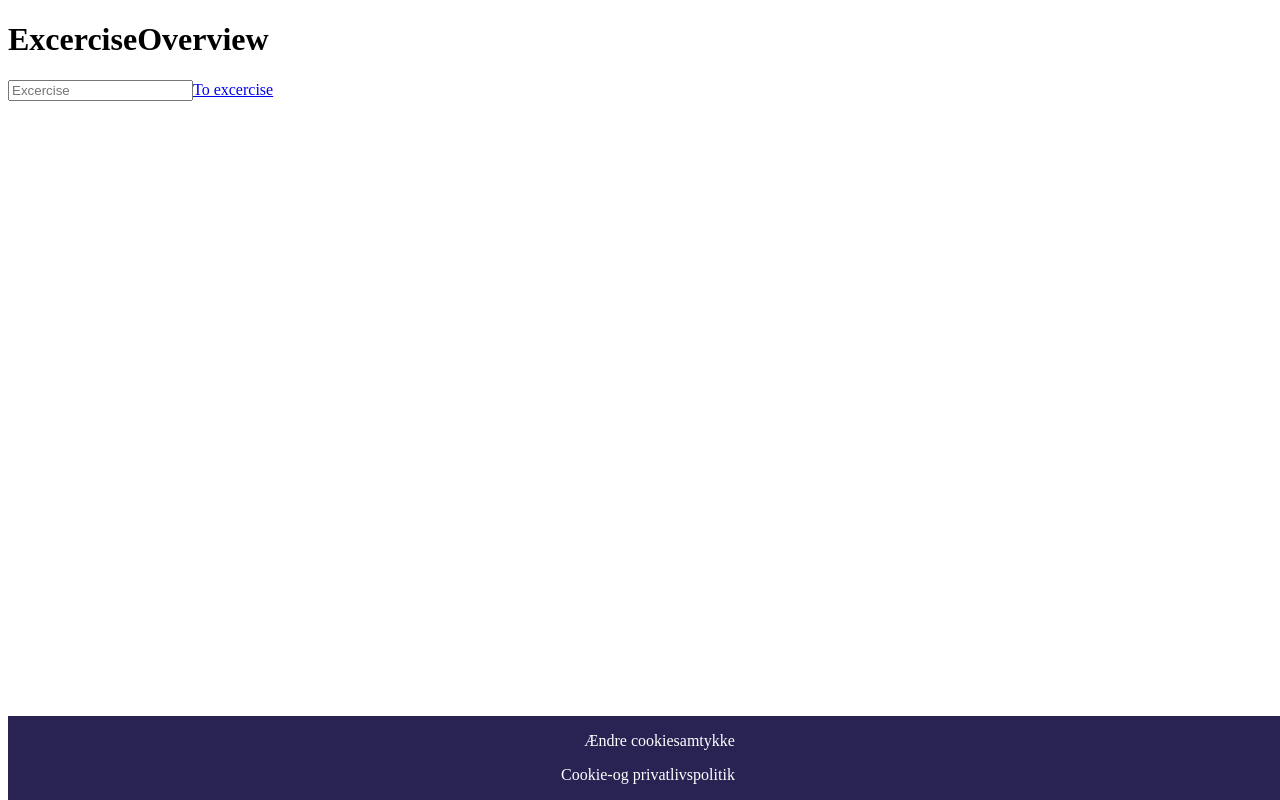
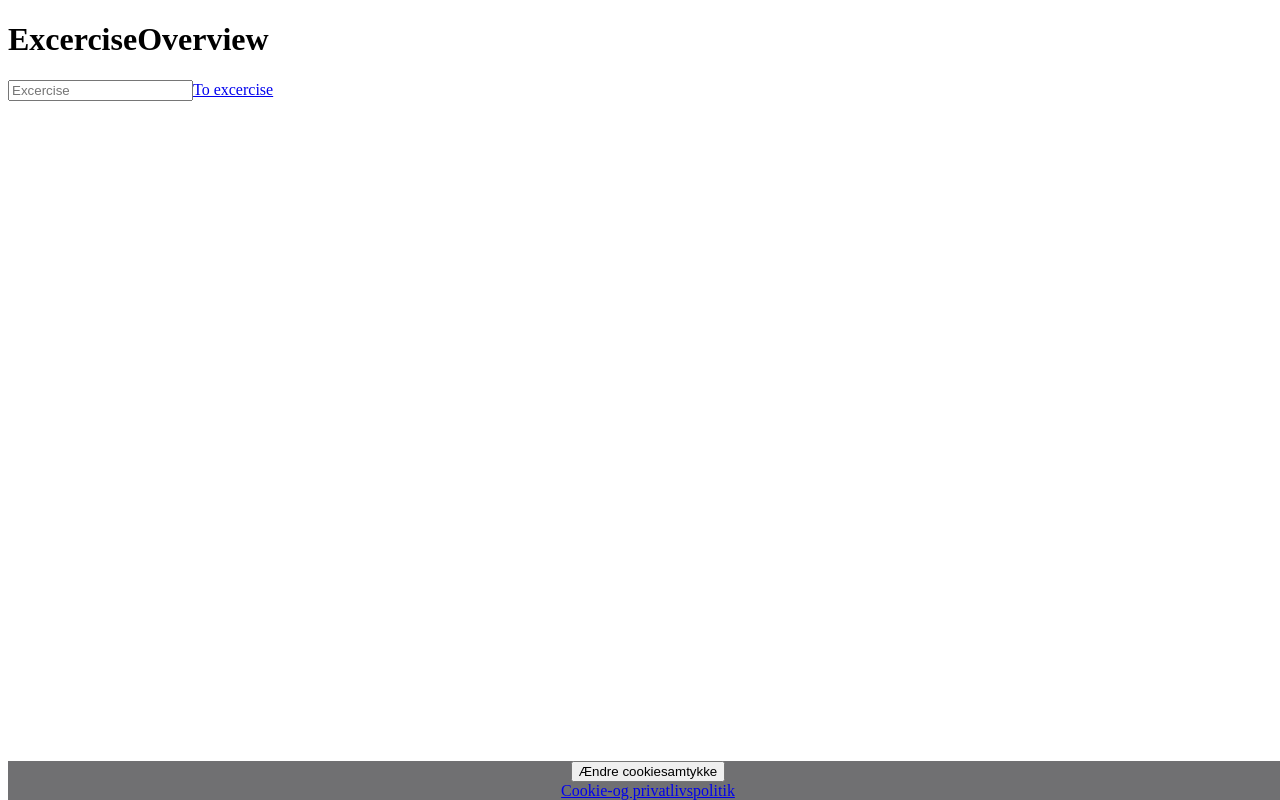
Before and after one commit to klundqp/FitnessStuff, a Vue app in the folder fitnessstuff/: page / in a window 1280 px wide. Built offline with nearby package versions, Linux system fonts and the light colour scheme.

Commit message:
Add cookie declaration page and change consent button

```diff
--- a/fitnessstuff/package.json
+++ b/fitnessstuff/package.json
@@ -22,6 +22,7 @@
     "pinia": "^2.0.21",
     "sass": "^1.55.0",
     "vue": "^3.2.38",
+    "vue-lite-youtube-embed": "^1.2.0",
     "vue-router": "^4.1.5"
   },
   "devDependencies": {
--- /dev/null
+++ b/fitnessstuff/src/components/AudioButton.vue
@@ -0,0 +1,47 @@
+<script lang='ts'>
+import { defineComponent, ref } from "vue";
+
+export default defineComponent({
+    name: "CommunicateVoice",
+    props: {
+        text: String
+    },
+    data() {
+        return {
+            playing: false
+        }
+    },
+    setup() {
+        const audio = ref<HTMLAudioElement>();
+        return {
+            audio,
+        };
+    },
+    methods: {
+        toggleAudio() {
+            this.playing = !this.playing
+            if (this.audio !== undefined) {
+                if (this.playing) {
+                    this.audio.play()
+                } else {
+                    this.audio.pause()
+                }
+            }
+        }
+    }
+});
+</script>
+
+<template>
+    <div>
+        <button class="btn" v-on:click="toggleAudio">{{ text }}</button>
+        <audio
+            hidden="true"
+            ref="audio"
+        >
+        <source src="@/assets/audio/put-that-cookie-down.mp3" type="audio/mpeg">
+        </audio>
+    </div>
+</template>
+
+<style lang="scss"></style>
--- a/fitnessstuff/src/components/Footer.vue
+++ b/fitnessstuff/src/components/Footer.vue
@@ -1,12 +1,13 @@
 <script setup lang="ts">
+import AudioButton from "@/components/AudioButton.vue"
+</script>
 
-</script>
 <template>
     <div id="container">
         <div id="cookies">
             <div id="cookies--cookies">
-            <p>Ændre cookiesamtykke</p>
-            <p>Cookie-og privatlivspolitik</p>
+            <audio-button text="Ændre cookiesamtykke"></audio-button>
+            <router-link to="/cookie-og-privatlivspolitik/">Cookie-og privatlivspolitik</router-link>
             </div>
         </div>
     </div>
@@ -19,7 +20,7 @@
   margin-top:20px;
   width:100vw;
   color:white;
-  background-color:#292354;
+  background-color:#707072;
   display:flex;
   flex-direction:column;
   align-items:center;
@@ -33,6 +34,6 @@
   width:100%;
 }
 #cookies--cookies{
-  text-align:right;
+  text-align: center;
 }
 </style>
--- a/fitnessstuff/src/router/index.ts
+++ b/fitnessstuff/src/router/index.ts
@@ -14,6 +14,12 @@ const router = createRouter({
       name: "ExercisePage",
       meta: { securedRoute: true },
       component: () => import("../Views/ExcercisePage.vue"),
+    },
+    {
+      path: "/cookie-og-privatlivspolitik/",
+      name: "CookiePage",
+      meta: { securedRoute: true },
+      component: () => import("../Views/CookiePage.vue"),
     }
   ],
   linkActiveClass: "active",
--- /dev/null
+++ b/fitnessstuff/src/views/CookiePage.vue
@@ -0,0 +1,30 @@
+<script setup lang="ts">
+import LiteYouTubeEmbed from 'vue-lite-youtube-embed'
+import 'vue-lite-youtube-embed/style.css'
+
+</script>
+
+<template>
+    <div class="cookie-page">
+        <h1>Cookie- og privatlivspolitik</h1>
+        <div class="cookie-container">
+            <LiteYouTubeEmbed
+                id="42pYj-ZWITk"
+                ref="iframe"
+                title="PUT THAT COOKIE DOWN"
+                />
+        </div>
+    </div>
+</template>
+
+<style lang="scss">
+.cookie-page{
+    display: flex;
+    flex-direction: column;
+    align-items: center;
+}
+
+.cookie-container {
+    width: 35%;
+}
+</style>
```
Also changed, not shown: 2 other files (tests, documents, lock files or other folders).
